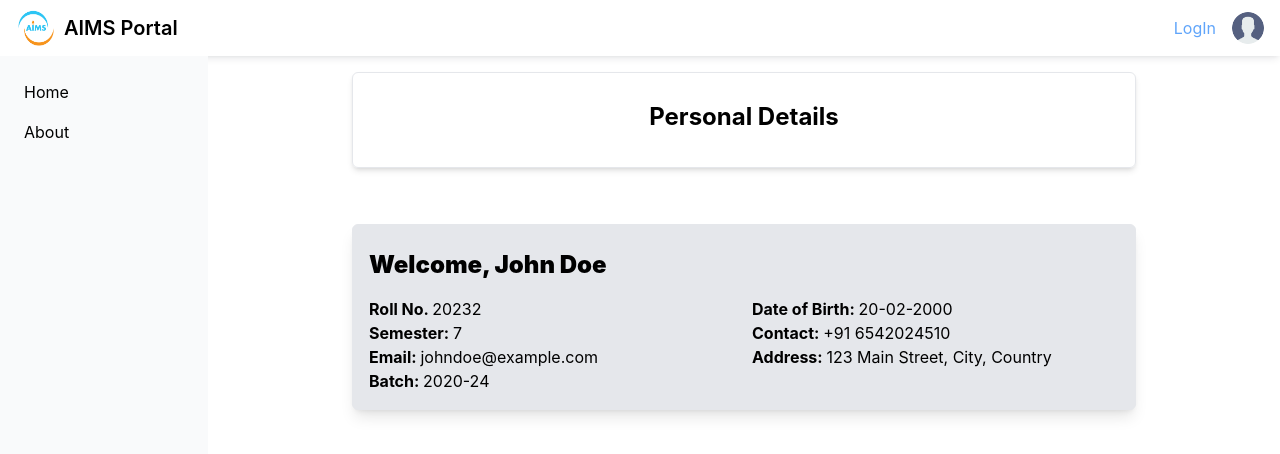
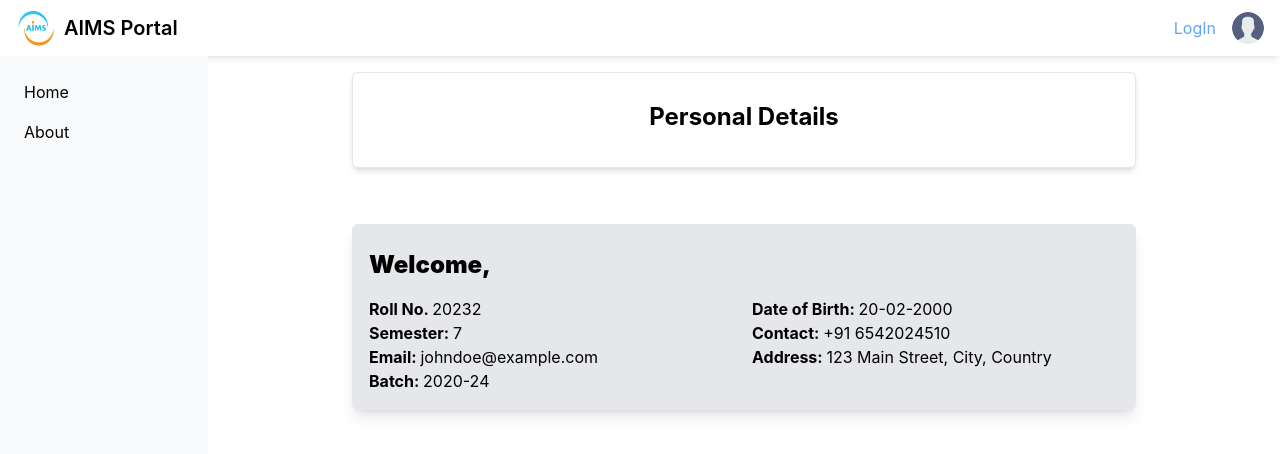
Before and after one commit to Ram-Ratan/aims, a React (Create React App) app in the folder aims/: page /personal-details in a window 1280 px wide. Shown: the top 454 px of the page. Built offline with nearby package versions, Linux system fonts and the light colour scheme; the HTML template or start-up script is replaced by a standard one.

Commit message:
personal details refactored

```diff
--- a/aims/src/Pages/PersonalDetails.jsx
+++ b/aims/src/Pages/PersonalDetails.jsx
@@ -3,7 +3,7 @@ import React from 'react';
 const PersonalDetails = () => {
   // Sample user data (you can load this from your database)
   const userData = {
-    name: 'John Doe',
+    name: JSON.parse(localStorage.getItem("user"))?.name,
     rollNo: '20232',
     dateOfBirth: '20-02-2000',
     email: 'johndoe@example.com',
```
